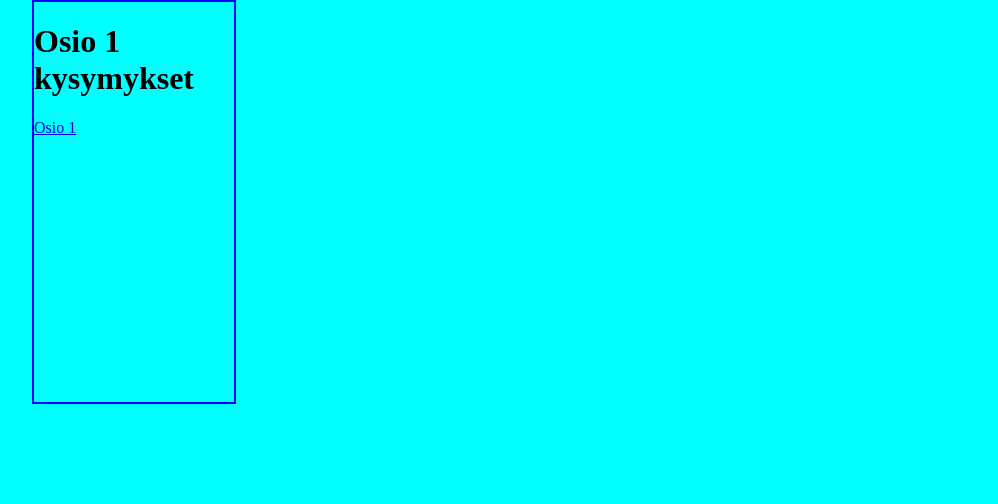
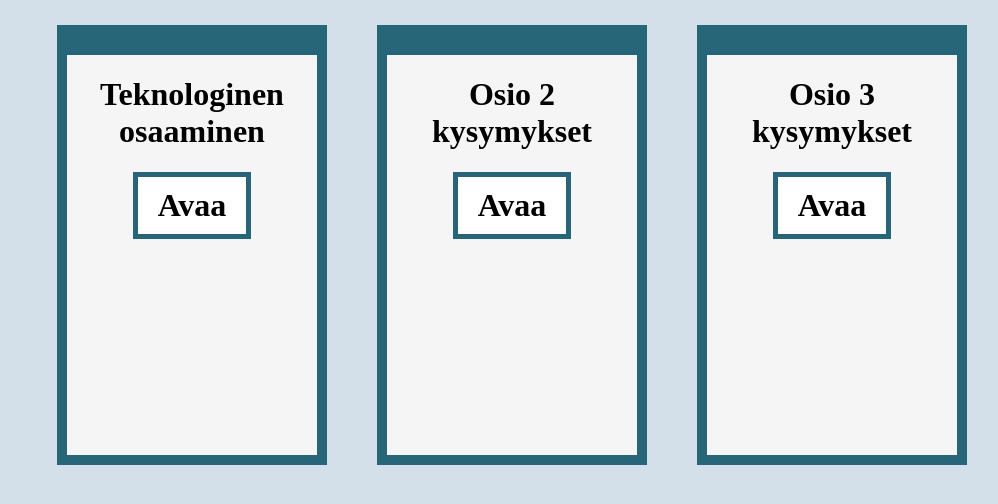
Before and after one commit to ojela028xamk/somepassi-ont, a plain HTML site: page index.html in a window 1280 px wide. Shown: the whole page, without its empty margins (128-1126 px from the left). Drawn offline with Linux system fonts and the light colour scheme.

Commit message:
vähän ulkonäköä

```diff
--- a/index.css
+++ b/index.css
@@ -1,20 +1,33 @@
 body {
-    background-color: aqua;
+    background-color: #d3e0ea;
     width: 960px;
     margin: auto;
+    display: flex;
 }
 
-#osio1 {
+#osio {
     display: inline-block;
     width: 200px;
     height: 400px;
-    border: 2px solid blue;
+    border: 10px solid #276678;
+    border-top: 30px solid #276678;
+    flex: 1;
+    margin: 25px;
+    text-align: center;
+    background-color: #f6f5f5;
 }
 
-#osio2 {
+a:link, a:visited {
+    background-color: white;
+    color: black;
+    border: 5px solid #276678;
+    padding: 10px 20px;
+    text-align: center;
+    text-decoration: none;
     display: inline-block;
-    width: 200px;
-    height: 400px;
-    border: 2px solid red;
+  }
 
-}
+  a:hover, a:active {
+    background-color: #276678;
+    color: white;
+  }
--- a/index.html
+++ b/index.html
@@ -8,9 +8,17 @@
     <title>Somepassi</title>
 </head>
 <body>
-    <div id="osio1">
-        <h1>Osio 1 kysymykset</h1>
-        <a href="osio1/osio1.html">Osio 1</a>
+    <div id="osio">
+        <h1>Teknologinen osaaminen</h1>
+        <h1><a href="osio1/osio1.html">Avaa</a></h1>
+    </div>
+    <div id="osio">
+        <h1>Osio 2 kysymykset</h1>
+        <h1><a href="">Avaa</a></h1>
+    </div>
+    <div id="osio">
+        <h1>Osio 3 kysymykset</h1>
+        <h1><a href="">Avaa</a></h1>
     </div>
 
 </body>
--- a/osio1/osio1.css
+++ b/osio1/osio1.css
@@ -67,3 +67,18 @@ body{
 	background-color: #d9534f;
 	border-left: 10px solid #7c302d;
   }
+
+  a:link, a:visited {
+    background-color: white;
+    color: black;
+    border: 5px solid #276678;
+    padding: 10px 20px;
+    text-align: center;
+    text-decoration: none;
+    display: inline-block;
+  }
+
+  a:hover, a:active {
+    background-color: #276678;
+    color: white;
+  }
```
Also changed, not shown: osio1/osio1.html (+2 -1 lines).
